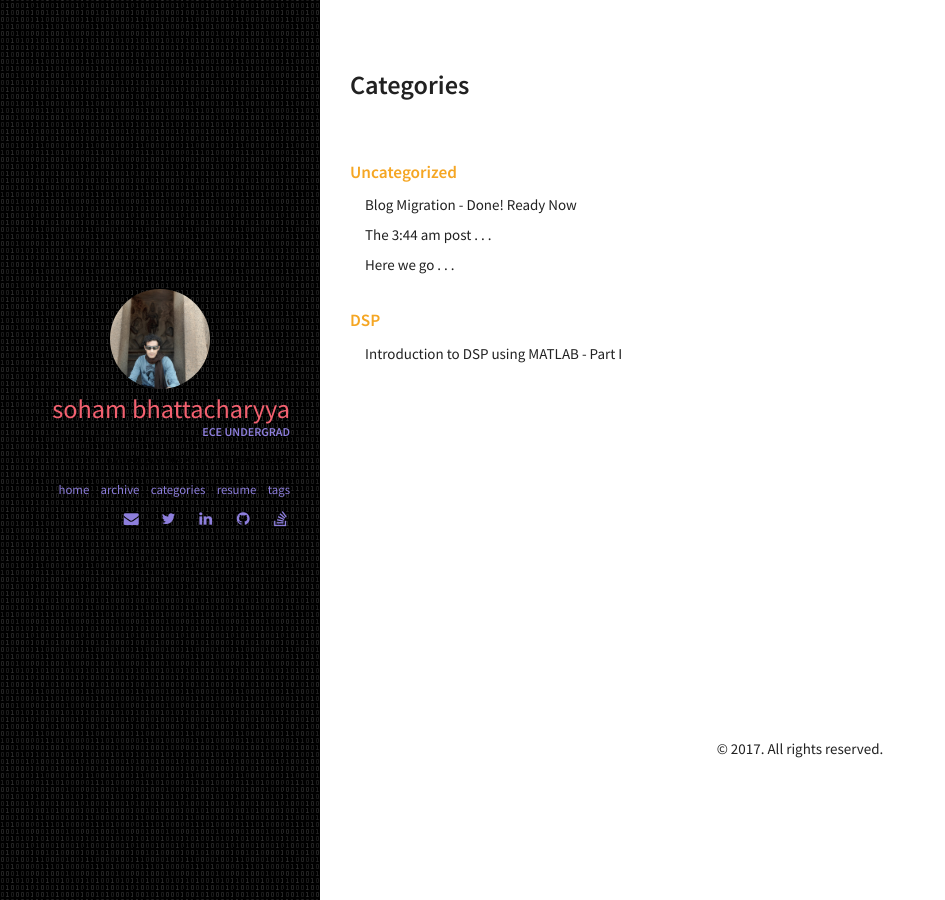
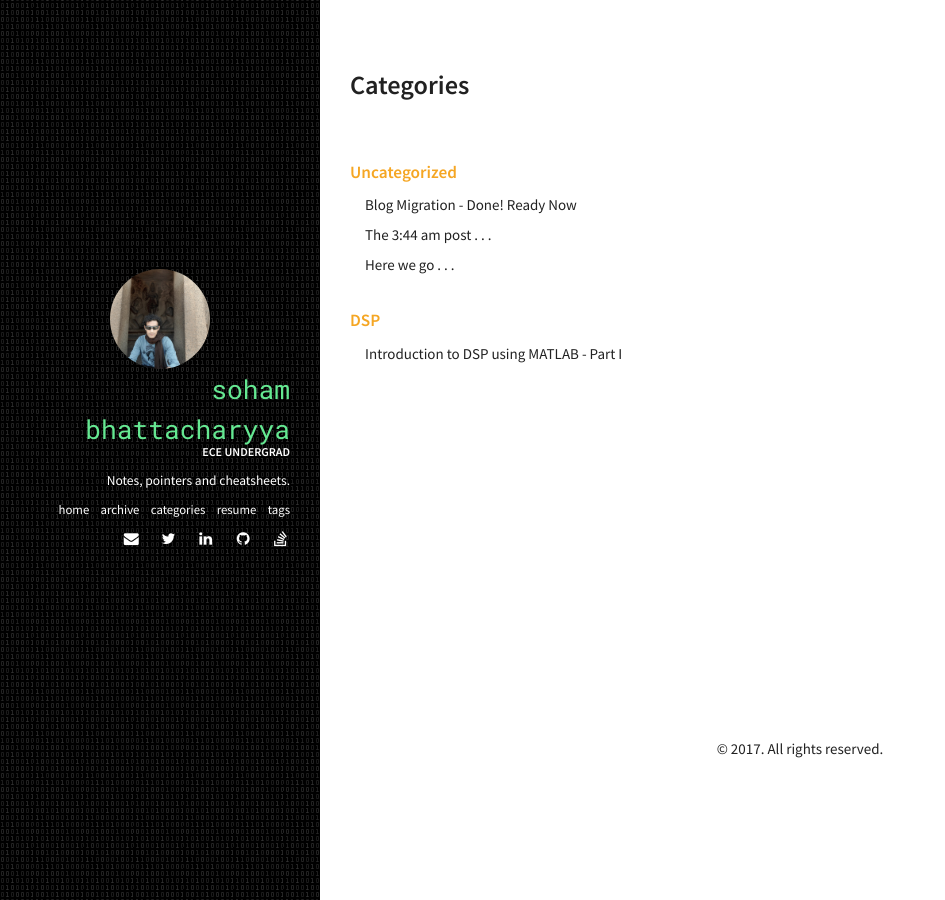
Before and after one commit to sohambhattacharyya/sohambhattacharyya.github.io, a Jekyll site: the page built from categories/index.html, in a window 1280 px wide. Shown: the whole page, without its empty margins (0-945 px from the left). Built offline with Jekyll 4.4.1, drawn with Linux system fonts in a browser that asks for light colours.

Commit message:
Cover elements color refined.

```diff
--- a/_data/index/skills.yml
+++ b/_data/index/skills.yml
@@ -2,5 +2,5 @@
 
 label: Ability
 id : cs
-aspects: Motivation, Matlab, EAGLE, Diptrace, Proteus, C, Linux, Simulink, R, Python, SQL, VHDL, Tanner EDA, Java, JavaScript, C#
-percentage: 100, 60, 75, 80, 70, 65, 70, 55, 10, 45, 75, 50, 60, 65, 60, 60
+aspects: Motivation, Matlab, EAGLE, Diptrace, Proteus, C,  Linux, Simulink, R,  Python, SQL, VHDL, Tanner EDA, Java, JavaScript, C#
+percentage: 100,     70,     70,    75,       70,      65, 70,    55,       10, 50,     70,  50,   60,         65,   60,         60
--- a/_sass/pages/_layout.scss
+++ b/_sass/pages/_layout.scss
@@ -29,13 +29,14 @@
   }
   .author_name {
     display: block;
-    color: #F36170;
+    color: $success;
     font-size: 1.75em;
     text-transform: lowercase;
+    font-family: $font-family-monospace;
   }
   .author_job {
     display: block;
-    color: $secondary;
+    color: $white;
     font-size: 0.8em;
     font-weight: 700;
     text-transform: uppercase;
@@ -44,6 +45,7 @@
   .author_bio {
     font-size: 90%;
     display: block;
+    color: $white
   }
   @include media-query($medium-screen) {
     text-align: right;
@@ -61,10 +63,10 @@
       display: inline-block;
       margin-left: 1em;
       a.social-link-item {
-        color: $secondary;
+        color: $white;
         &:hover,
         &:focus {
-          color: lighten($secondary, 14%);
+          color: lighten($success, 14%);
         }
       }
     }
@@ -82,7 +84,7 @@
       margin-top: 1em;
       text-transform: lowercase;
       font-size: 85%;
-      color: $secondary;
+      color: $white;
       &:hover,
       &:focus {
         color: lighten($secondary, 14%);
```
